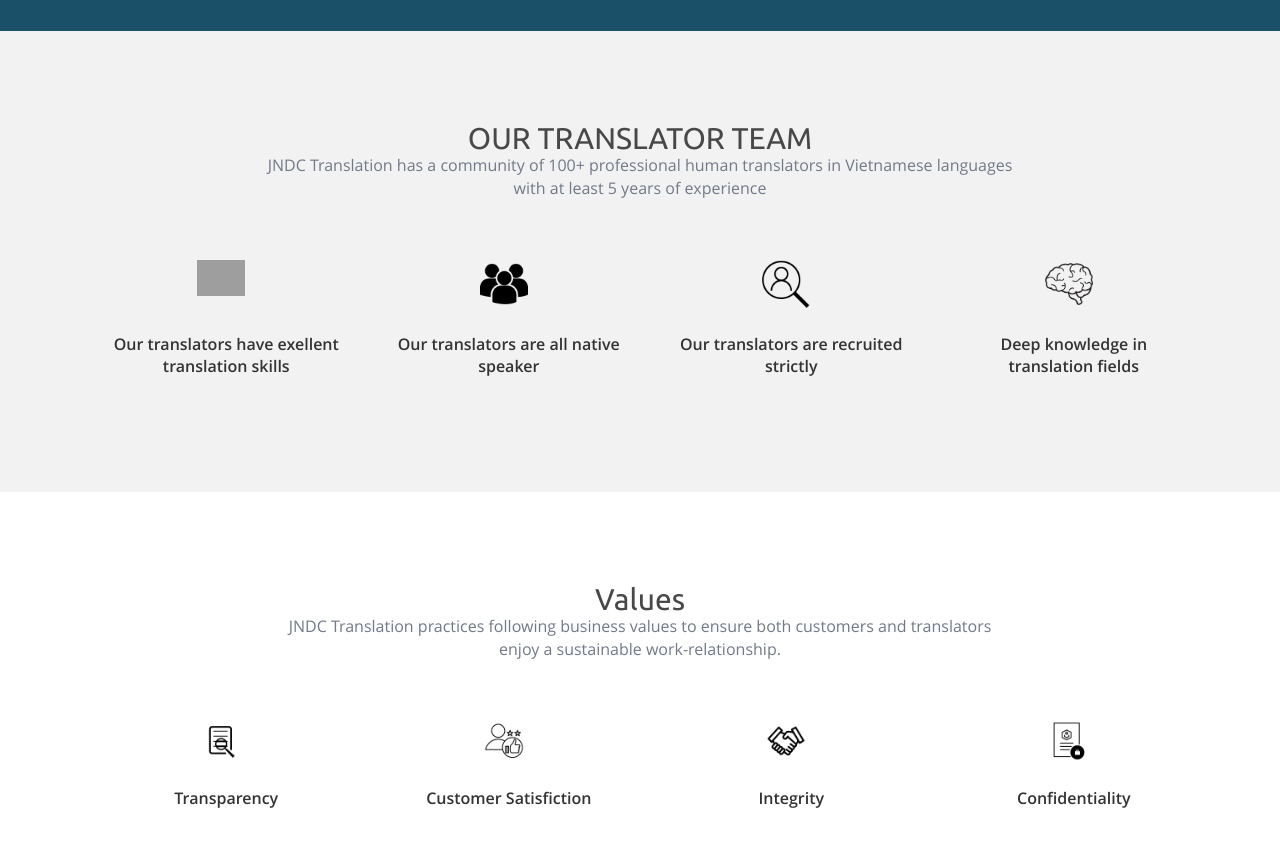
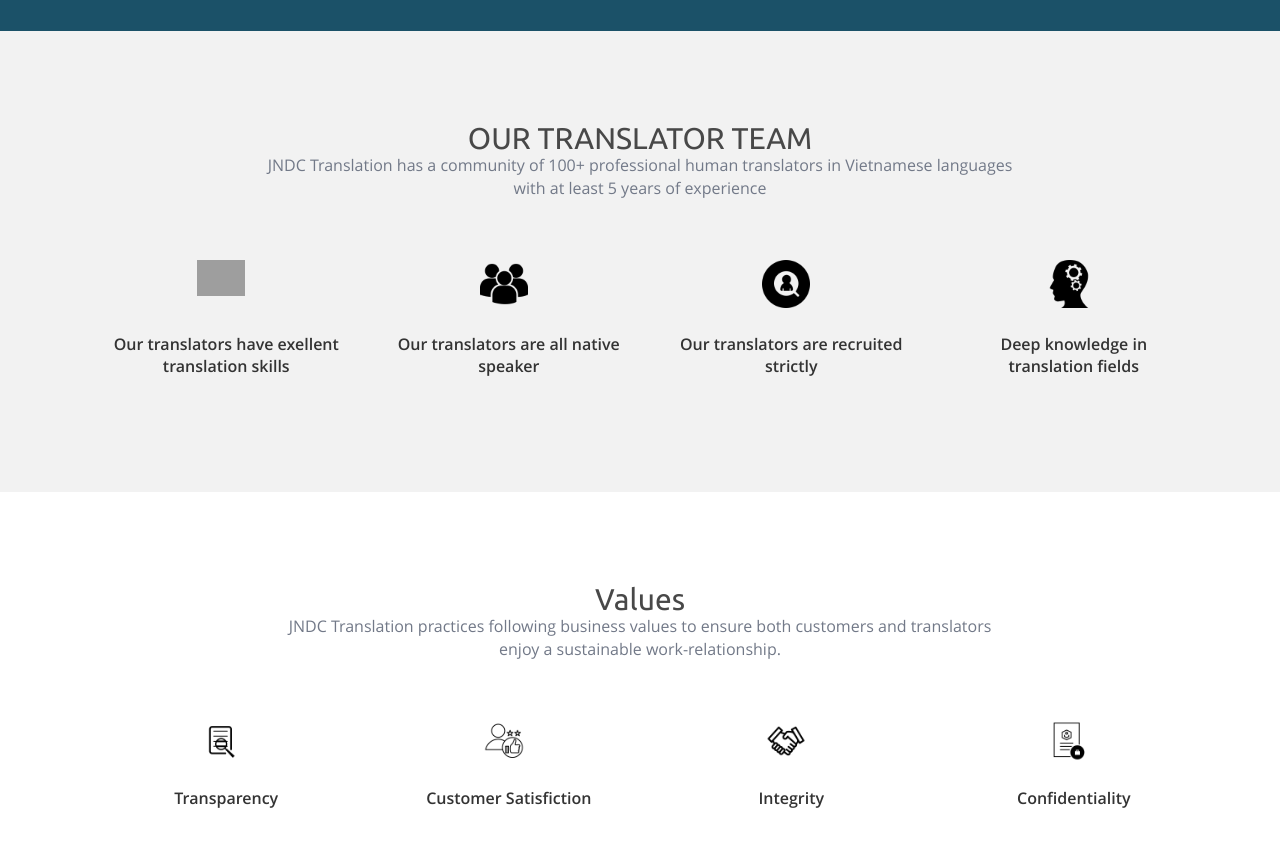
Before and after one commit to jndctranslation/landing_page, a Jekyll site: the page built from pages/about.md, in a window 1280 px wide and 900 px high, scrolled down 2256 px. Shown: the top 847 px of the window. Built offline with Jekyll 4.4.1, drawn with Linux system fonts in a browser that asks for light colours; grey boxes are pictures that could not be loaded.

Commit message:
Update Website Pages “about_page_information”

```diff
--- a/_data/pages/about.yml
+++ b/_data/pages/about.yml
@@ -75,11 +75,10 @@
     - icon: /assets/images/upload/33308.png
       text: ''
       title: Our translators are all native speaker
-    - icon: /assets/images/upload/recruit_734177.png
+    - icon: /assets/images/upload/b873f54c9c.png
       text: ''
       title: Our translators are recruited strictly
-    - icon: >-
-        /assets/images/upload/294b526de0f9dbecf3b6dabc51e0df39_brains-clipart-simple-pencil-and-in-color-brains-clipart-simple_1000-1000.png
+    - icon: /assets/images/upload/human-head-silhouette-with-cogwheels.png
       text: ''
       title: Deep knowledge in translation fields
   text: >-
```
